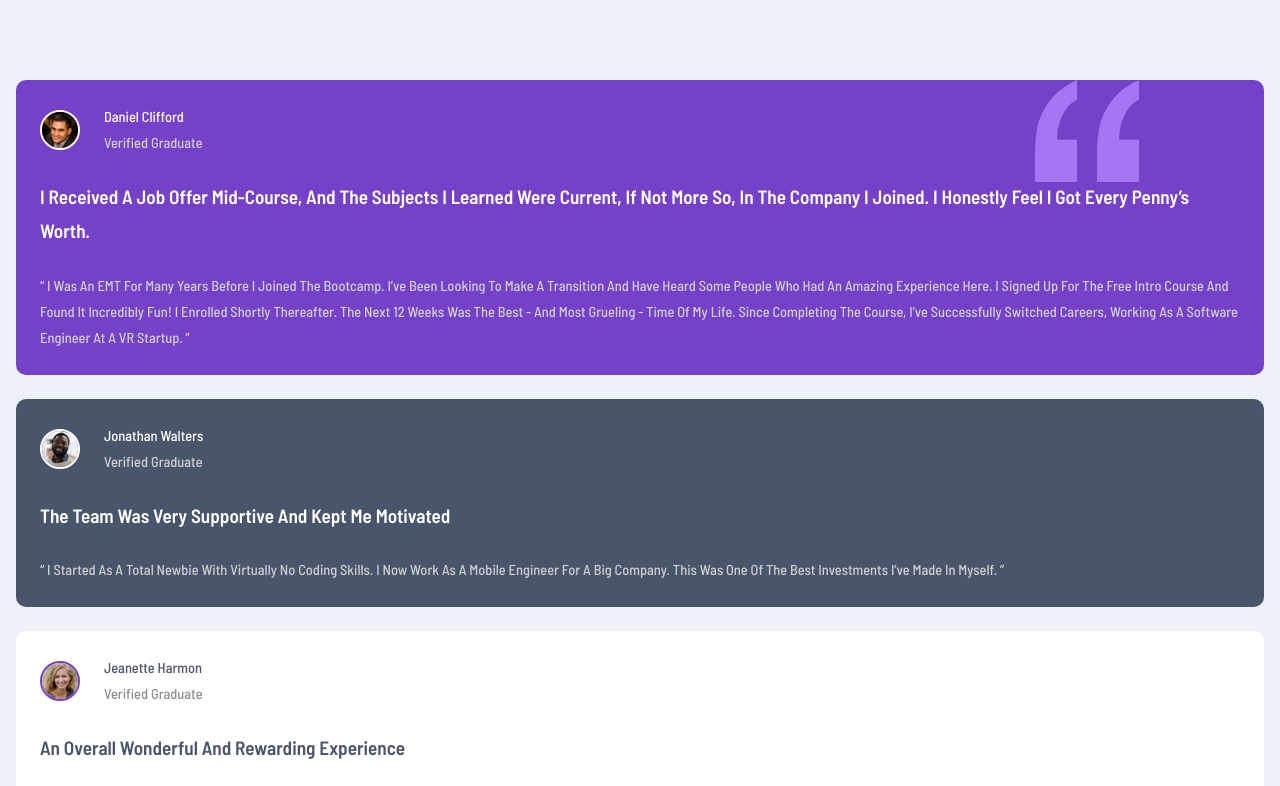
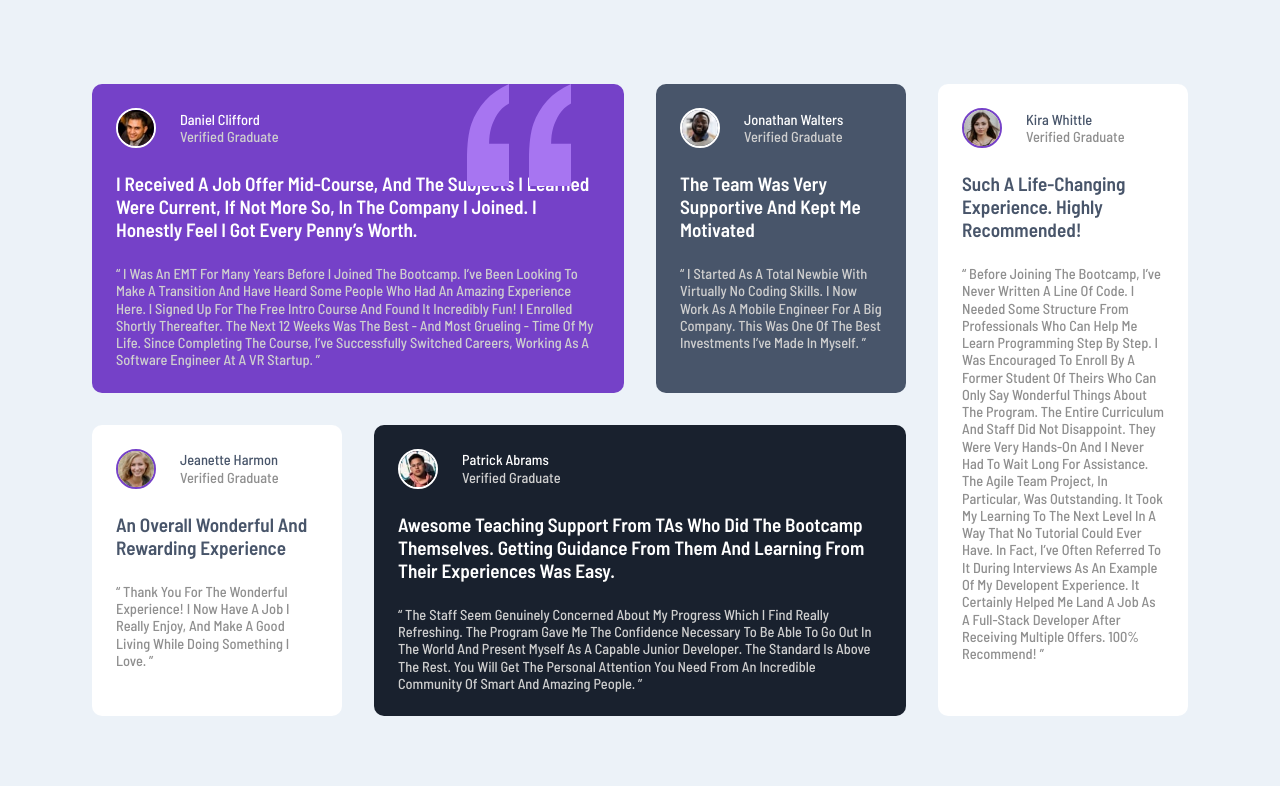
Before and after one commit to Ahmed-Elbald/Testimonials-Grid-System, a plain HTML site: page index.html in a window 1280 px wide. Shown: the top 786 px of the page. Drawn offline with Linux system fonts and the light colour scheme; files whose address does not match are found by name.

Commit message:
modified the line-height

```diff
--- a/Styles/main.scss
+++ b/Styles/main.scss
@@ -47,10 +47,10 @@ img {
 body {
   text-transform: capitalize;
   font-family: 'Barlow Semi Condensed', sans-serif;
-  line-height: 1.8;
+  line-height: 1.2;
   background-color: $lightGrayishBlue;
   min-height: 100vh;
-  padding: 5em 0;
+  padding: 2em 0;
   @include flex-centering;
 }
 
@@ -74,10 +74,10 @@ span.degree {
 section.cards {
 
   .container {
-    @include min-mq(1350px) {
+    @include min-mq(1200px) {
       display: grid;
       grid-template-rows: repeat(2, auto);
-      grid-template-columns: repeat(4, 300px);
+      grid-template-columns: repeat(4, 250px);
       gap: 2em;
       margin: 0;
 
```
Also changed, not shown: Styles/main.css.
